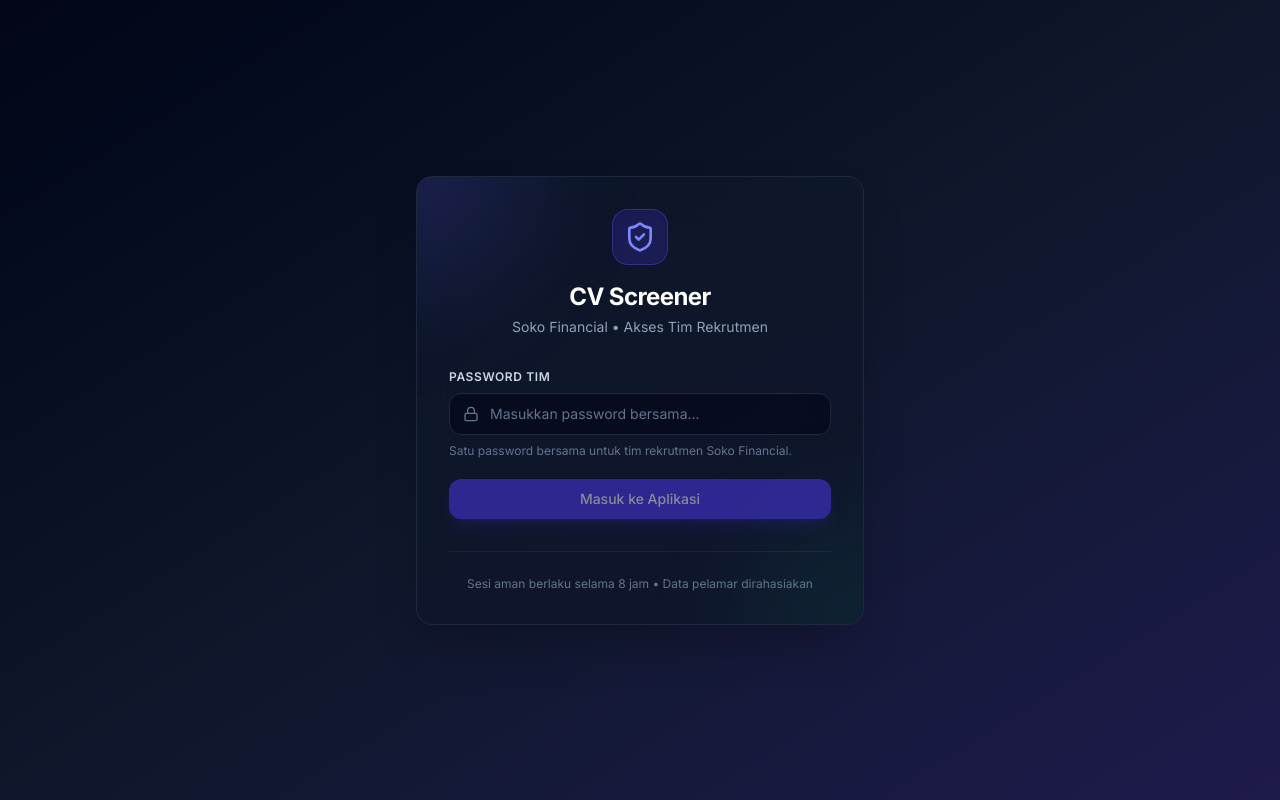
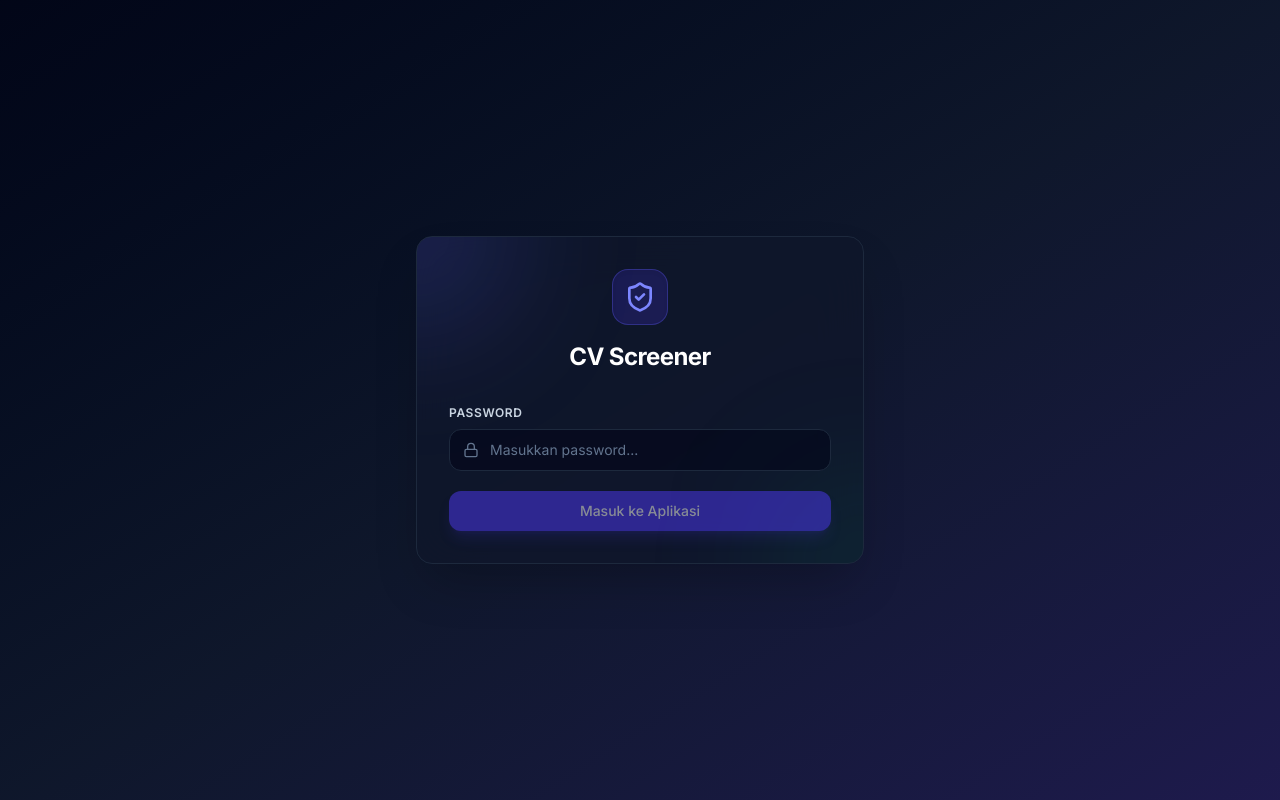
Before and after one commit to Bimzt/Screening-CV, a Next.js app: page /login in a window 1280 px wide. Built offline with nearby package versions, Linux system fonts and the light colour scheme.

Commit message:
style: simplify login page UI and update app title

```diff
--- a/app/layout.tsx
+++ b/app/layout.tsx
@@ -7,8 +7,7 @@ const inter = Inter({
 });
 
 export const metadata: Metadata = {
-  title: "CV Screener | Soko Financial",
-  description: "Aplikasi internal penyaringan dan pemeringkatan CV tim rekrutmen Soko Financial",
+  title: "Are You The Choosen?"
 };
 
 export default function RootLayout({
--- a/app/login/page.tsx
+++ b/app/login/page.tsx
@@ -57,9 +57,6 @@ function LoginForm() {
         <h1 className="text-2xl font-bold tracking-tight text-white">
           CV Screener
         </h1>
-        <p className="text-sm text-slate-400 mt-1">
-          Soko Financial &bull; Akses Tim Rekrutmen
-        </p>
       </div>
 
       {error && (
@@ -75,7 +72,7 @@ function LoginForm() {
             htmlFor="password"
             className="block text-xs font-semibold uppercase tracking-wider text-slate-300 mb-2"
           >
-            Password Tim
+            Password
           </label>
           <div className="relative">
             <div className="absolute inset-y-0 left-0 pl-3.5 flex items-center pointer-events-none text-slate-500">
@@ -87,14 +84,11 @@ function LoginForm() {
               required
               value={password}
               onChange={(e) => setPassword(e.target.value)}
-              placeholder="Masukkan password bersama..."
+              placeholder="Masukkan password..."
               disabled={loading}
               className="w-full pl-10 pr-4 py-2.5 bg-slate-950/60 border border-slate-800 rounded-xl text-slate-100 placeholder-slate-500 focus:outline-none focus:ring-2 focus:ring-indigo-500/50 focus:border-indigo-500 transition-colors text-sm"
             />
           </div>
-          <p className="text-xs text-slate-500 mt-2">
-            Satu password bersama untuk tim rekrutmen Soko Financial.
-          </p>
         </div>
 
         <button
@@ -112,12 +106,6 @@ function LoginForm() {
           )}
         </button>
       </form>
-
-      <div className="mt-8 pt-6 border-t border-slate-800/80 text-center">
-        <p className="text-xs text-slate-500">
-          Sesi aman berlaku selama 8 jam &bull; Data pelamar dirahasiakan
-        </p>
-      </div>
     </div>
   );
 }
```
